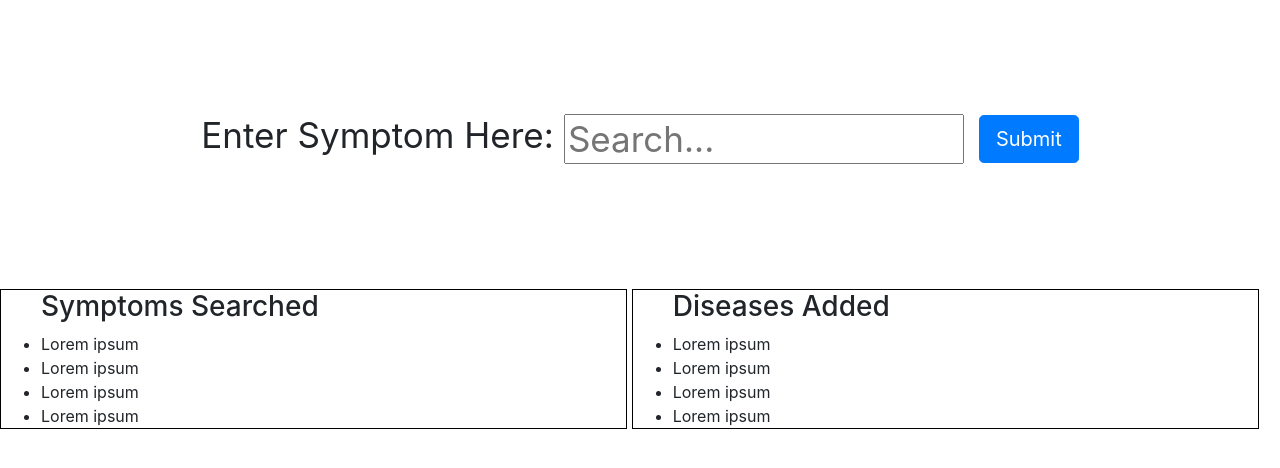
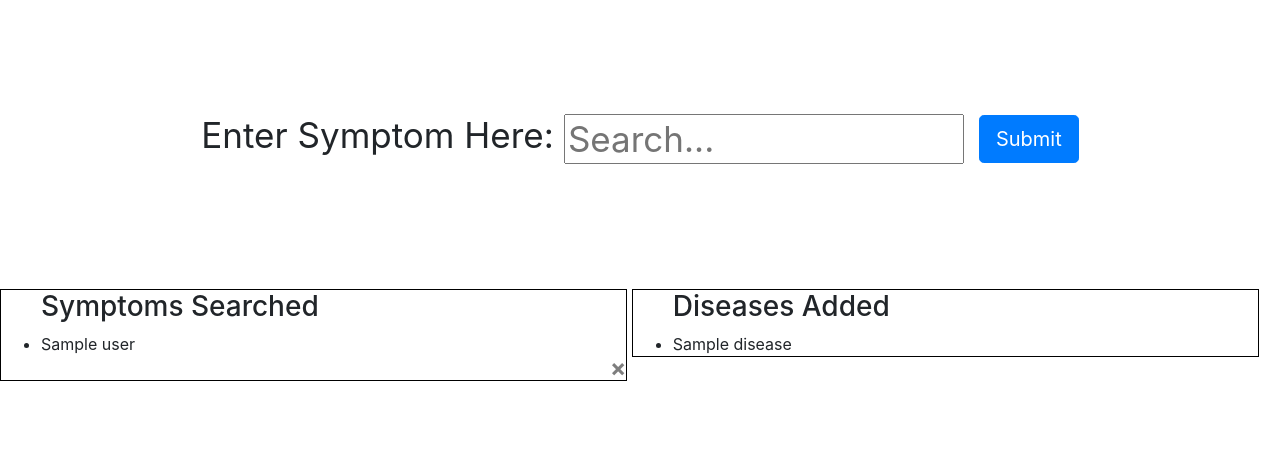
Before and after one commit to Dannyle1237/MedicalAnalysis, a Flask app: template python_flask/templates/home.html in a window 1280 px wide. Shown: the part 57-525 px from the top of the page. Run offline with Flask 3, Linux system fonts and the light colour scheme; the template is opened without the code that fills it: most values are stand-ins (such as "Sample title", 1, 10 or a date in 2020); some libraries are stand-ins or nearby versions.

Commit message:
9294162023

```diff
--- a/python_flask/app.py
+++ b/python_flask/app.py
@@ -1,33 +1,19 @@
-from flask import Flask, render_template
+from flask import Flask, request, render_template
 #this is the file to handle backend stuff of the webpage
 from python_database import database_func as dbf
 
 app = Flask(__name__)
 app.config['TEMPLATES_AUTO_RELOAD'] = True
 
+symptoms = []
+confirmed_diseases = []
+user_arr = []
 @app.route("/")
 @app.route("/home")
 def home():
+    global symptoms, confirmed_diseases, user_arr
     #Store column Disease in DB to variable
     symptoms = dbf.storeQueryToVar('''SELECT * FROM Symptom''')
-    combinations = dbf.storeQueryToVar('''SELECT * FROM Combination''')
-    arr = ["dischromic_patches", "itching"]
-    confirmed_diseases = []
-    for i in range (len(combinations)):     #pulls row
-        count = 0
-        for symptom in arr:                 #pulls symptom list
-            if symptom in combinations[i][1]: #checks for symptoms in combinations[rows][column]\
-                count += 1
-        if count == (len(arr)):
-            print(combinations[i])
-            if combinations[i][0] not in confirmed_diseases:
-                confirmed_diseases.append(combinations[i][0])
-
-    print("Confirmed diseases " + str(confirmed_diseases))
-
-
-
-
     #Because everything in a database is stored as a tuple(array), you can
     #grab the first value of each item
     for idx, item in enumerate(symptoms):
@@ -36,6 +22,29 @@ def home():
 
     print("Symptoms:" + str(symptoms))
     return render_template("home.html", symptomList = symptoms, confirmed_diseases = confirmed_diseases)
+
+@app.route('/', methods=['POST'])
+def my_form_post():
+    global symptoms, confirmed_diseases, user_arr
+
+    text = request.form['symptom_input']
+
+    user_arr.append(text)
+
+    combinations = dbf.storeQueryToVar('''SELECT * FROM Combination''')
+    for i in range (len(combinations)):     #pulls row
+        count = 0
+        for symptom in user_arr:                 #pulls symptom list
+            if symptom in combinations[i][1]: #checks for symptoms in combinations[rows][column]\
+                count += 1
+        if count == (len(user_arr)):
+            print(combinations[i])
+            if combinations[i][0] not in confirmed_diseases:
+                confirmed_diseases.append(combinations[i][0])
+
+    #print("Confirmed diseases " + str(confirmed_diseases))
+
+    return render_template("home.html", symptomList = symptoms, confirmedDiseases = confirmed_diseases, userList = user_arr)
 
 @app.route("/about")
 def about():
--- a/python_flask/static/main.css
+++ b/python_flask/static/main.css
@@ -85,10 +85,9 @@ display: block;
 }
 
 .information{
-    text-align: left;
-    text-indent: 100px;
+    text-align: center;
     font-size: 24px;
-    line-height: 7
+    line-height: 4;
 }
 
 .icons{
--- a/python_flask/templates/contact.html
+++ b/python_flask/templates/contact.html
@@ -11,6 +11,6 @@
     <p>Troy </p>
     <p>Danny</p>
     </div>
-  </div>
+</div>
 
 {%endblock%}
--- a/python_flask/templates/home.html
+++ b/python_flask/templates/home.html
@@ -2,10 +2,11 @@
 
 
 {%block content%}
+    <form method="POST">
         <div id="search_bar">
             <label>Enter Symptom Here:</label>
             <div class="dropdown">
-            <input type="text" placeholder="Search..." id="symptom_input" onkeyup="filterFunction()" onblur="dropdown()" onfocus="dropdown()">
+                <input type="text" name ="symptom_input" placeholder="Search..." id="symptom_input" onkeyup="filterFunction()" onblur="dropdown()" onfocus="dropdown()">
                 <div id="dropdown_search" class="dropdown-content">
                     <div id = "dropdown_scroll" style="overflow:scroll">
                         {% for symptom in symptomList %}
@@ -14,23 +15,25 @@
                     </div>
                 </div>
             </div>
-        <button type="button" class="btn btn-primary btn-lg" id="submit_symptom_btn" onclick="dostuff()">Submit</button>
+            <button type="submit" class="btn btn-primary btn-lg" id="submit_symptom_btn" onclick="dostuff()">Submit</button>
         </div>
+    </form>
 
     <div id="lists">
         <ul id = "list1">
             <h3>Symptoms Searched</h3>
-            <li>Lorem ipsum</li>
-            <li>Lorem ipsum</li>
-            <li>Lorem ipsum</li>
-            <li>Lorem ipsum</li>
+            {% for user in userList %}
+            <li>{{user}}</li>
+            <button type="button" id="symptom{{idx}}" class="close" onClick="deleteSymptom()">
+                <span aria-hidden="true">&times;</span>
+            </button>
+            {%endfor%}
         </ul>
         <ul id ="list2">
             <h3>Diseases Added</h3>
-            <li>Lorem ipsum</li>
-            <li>Lorem ipsum</li>
-            <li>Lorem ipsum</li>
-            <li>Lorem ipsum</li>
+            {% for disease in confirmedDiseases %}
+            <li>{{disease}}</li>
+            {%endfor%}
         </ul>
     </div>
 
```
Lines whose indentation alone changed are shown as unchanged.
